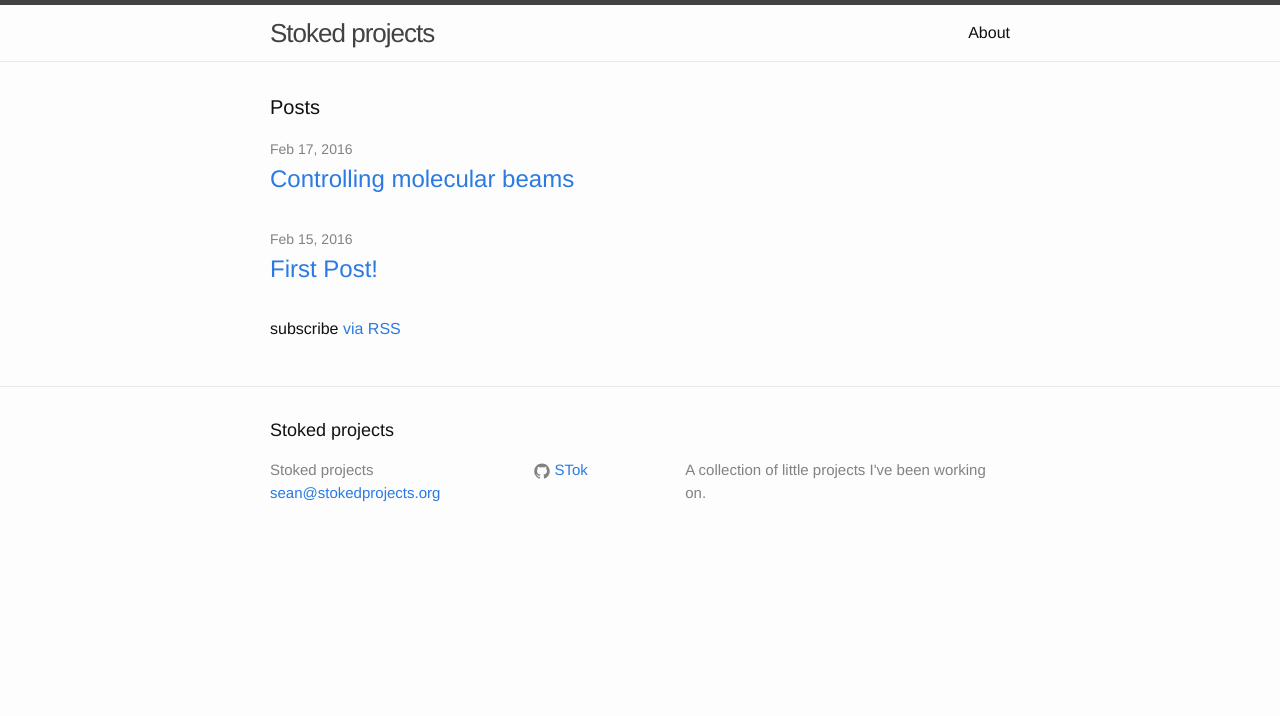
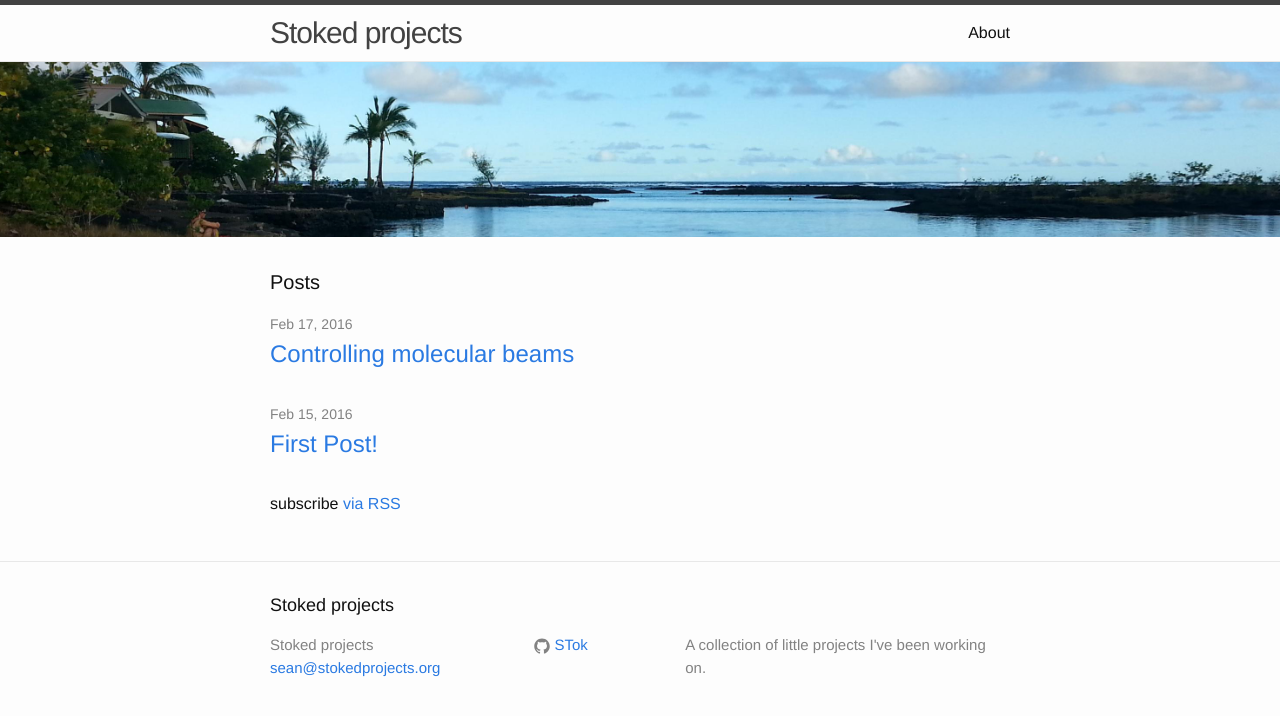
Before and after one commit to Stok/stok.github.io, a Jekyll site: the page built from index.html, in a window 1280 px wide. Shown: the top 716 px of the page. Built offline with Jekyll 4.4.1, drawn with Linux system fonts in a browser that asks for light colours.

Commit message:
Added banner

```diff
--- /dev/null
+++ b/_includes/banner.html
@@ -0,0 +1 @@
+<img src="/photos/banner.jpg" border="0px" width="100%" height="50%">
--- a/_layouts/default.html
+++ b/_layouts/default.html
@@ -6,7 +6,9 @@
   <body>
 
     {% include header.html %}
-
+    {% if page.type != "post" %}
+    {% include banner.html %}
+    {% endif %}
     <div class="page-content">
       <div class="wrapper">
         {{ content }}
--- a/_sass/_layout.scss
+++ b/_sass/_layout.scss
@@ -11,7 +11,7 @@
 }
 
 .site-title {
-    font-size: 26px;
+    font-size: 30px;
     font-weight: 300;
     line-height: 56px;
     letter-spacing: -1px;
```
Also changed, not shown: _includes/head.html (line endings or trailing spaces), photos/banner.jpg (added).
